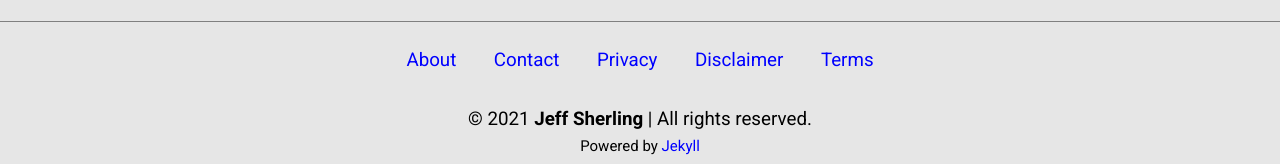
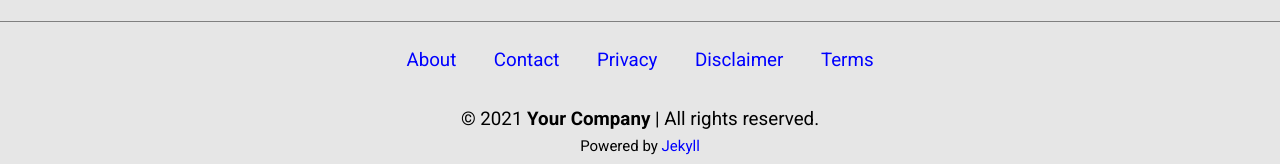
Before and after one commit to jsherling/classic-blog, a Jekyll site: the page built from index.md, in a window 1280 px wide and 1163 px high. Shown: the part 996-1160 px from the top of the window. Built offline with Jekyll 4.4.1, drawn with Linux system fonts in a browser that asks for light colours.

Commit message:
Generic company name for footer copyright

```diff
--- a/_includes/footer.html
+++ b/_includes/footer.html
@@ -19,7 +19,7 @@
       <span id="copyright-year">
         {{ 'now' | date: "%Y" }}
       </span>
-      <b>Jeff Sherling</b> | All rights reserved.</p>
+      <b>Your Company</b> | All rights reserved.</p>
       Powered by <a href="https://jekyllrb.com/">Jekyll</a>
   <!-- class="copyright mb-1em center" --></div>
 </footer>
```
